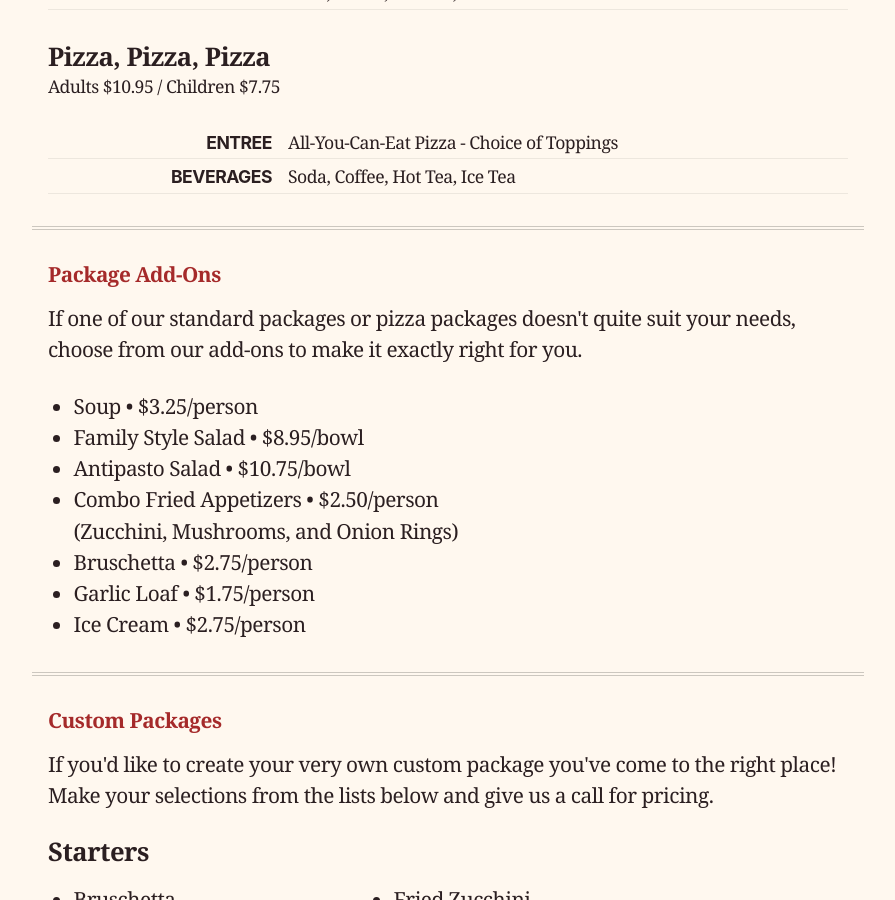
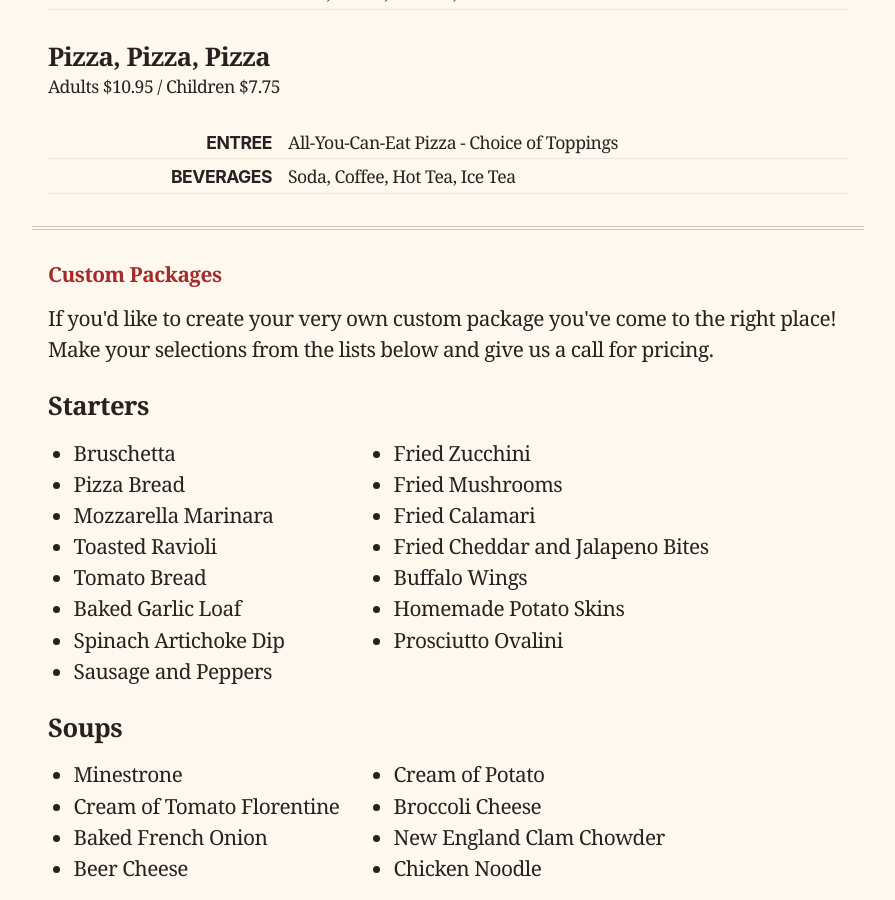
Before and after one commit to traversos/traversos.github.io, a Jekyll site: the page built from events/parties/index.html, in a window 1280 px wide and 900 px high, scrolled down 2694 px. Shown: the whole window, without its empty margins (192-1087 px from the left). Built offline with Jekyll 4.4.1, drawn with Linux system fonts in a browser that asks for light colours; nearby versions of some CDN libraries.

Commit message:
Remove party add-ons

```diff
--- a/events/parties/index.html
+++ b/events/parties/index.html
@@ -5,7 +5,7 @@ layout: home
 <section class="page-content page-content--max-width  parties">
   <header>
     <h1 class="centered push-half--bottom">Party Packages  <a href="/assets/files/traversos_party_packages.pdf"><img src="/assets/images/pdf-icon@2x.png" width="24"></h1>
-    <p class="centered"><a href="#standard">Standard Packages</a> • <a href="#pizza">Pizza Packages</a> • <a href="#addons">Add-ons</a> • <a href="#custom">Custom Packages</a></p>
+    <p class="centered"><a href="#standard">Standard Packages</a> • <a href="#pizza">Pizza Packages</a> • <a href="#custom">Custom Packages</a></p>
   </header>
   <article>
     <hr>
@@ -216,20 +216,6 @@ layout: home
       </table>
     </section>
     <hr>
-    <a name="addons"></a>
-    <h3>Package Add-Ons</h3>
-    <p>If one of our standard packages or pizza packages doesn't quite suit your needs, choose from our add-ons to make it exactly right for you.</p>
-    <ul>
-      <li>Soup • $3.25/person</li>
-      <li>Family Style Salad • $8.95/bowl</li>
-      <li>Antipasto Salad • $10.75/bowl</li>
-      <li>Combo Fried Appetizers • $2.50/person<br>
-          (Zucchini, Mushrooms, and Onion Rings)</li>
-      <li>Bruschetta • $2.75/person</li>
-      <li>Garlic Loaf • $1.75/person</li>
-      <li>Ice Cream • $2.75/person</li>
-    </ul>
-    <hr>
     <a name="custom"></a>
     <h3>Custom Packages</h3>
     <p>If you'd like to create your very own custom package you've come to the right place!  Make your selections from the lists below and give us a call for pricing.</p>
```
